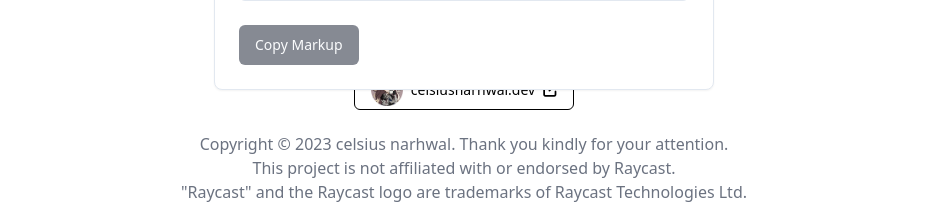
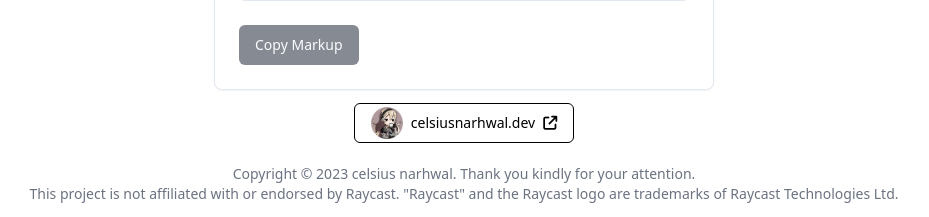
Before and after one commit to celsiusnarhwal/install-in-raycast, a Next.js app: page / in a window 1280 px wide. Shown: the part 580-797 px from the top of the page, without its empty margins (176-1105 px from the left). Built offline with nearby package versions, Linux system fonts and the light colour scheme.

Commit message:
Update metadata

```diff
--- a/app/layout.tsx
+++ b/app/layout.tsx
@@ -6,8 +6,8 @@ import { ThemeProvider } from "@/components/theme-provider";
 const inter = Inter({ subsets: ["latin"] });
 
 export const metadata: Metadata = {
-  title: "Create Next App",
-  description: "Generated by create next app",
+  title: "Install in Raycast",
+  description: "A Markdown button for your Raycast extensions",
   themeColor: [
     { media: "(prefers-color-scheme: light)", color: "white" },
     { media: "(prefers-color-scheme: dark)", color: "black" },
--- a/app/page.tsx
+++ b/app/page.tsx
@@ -143,7 +143,9 @@ export default function Home() {
         </Card>
       </div>
       <footer
-        className={"fixed bottom-4 left-0 right-0 text-center text-gray-500"}
+        className={
+          "fixed bottom-4 left-0 right-0 text-center text-gray-500 text-sm"
+        }
       >
         <div className={"pb-5"}>
           <a href={"https://celsiusnarhwal.dev"}>
@@ -175,10 +177,8 @@ export default function Home() {
         </a>
         . Thank you kindly for your attention.
         <br />
-        This project is not affiliated with or endorsed by Raycast.
-        <br />
-        "Raycast" and the Raycast logo are trademarks of Raycast Technologies
-        Ltd.
+        This project is not affiliated with or endorsed by Raycast. "Raycast"
+        and the Raycast logo are trademarks of Raycast Technologies Ltd.
       </footer>
     </main>
   );
```
